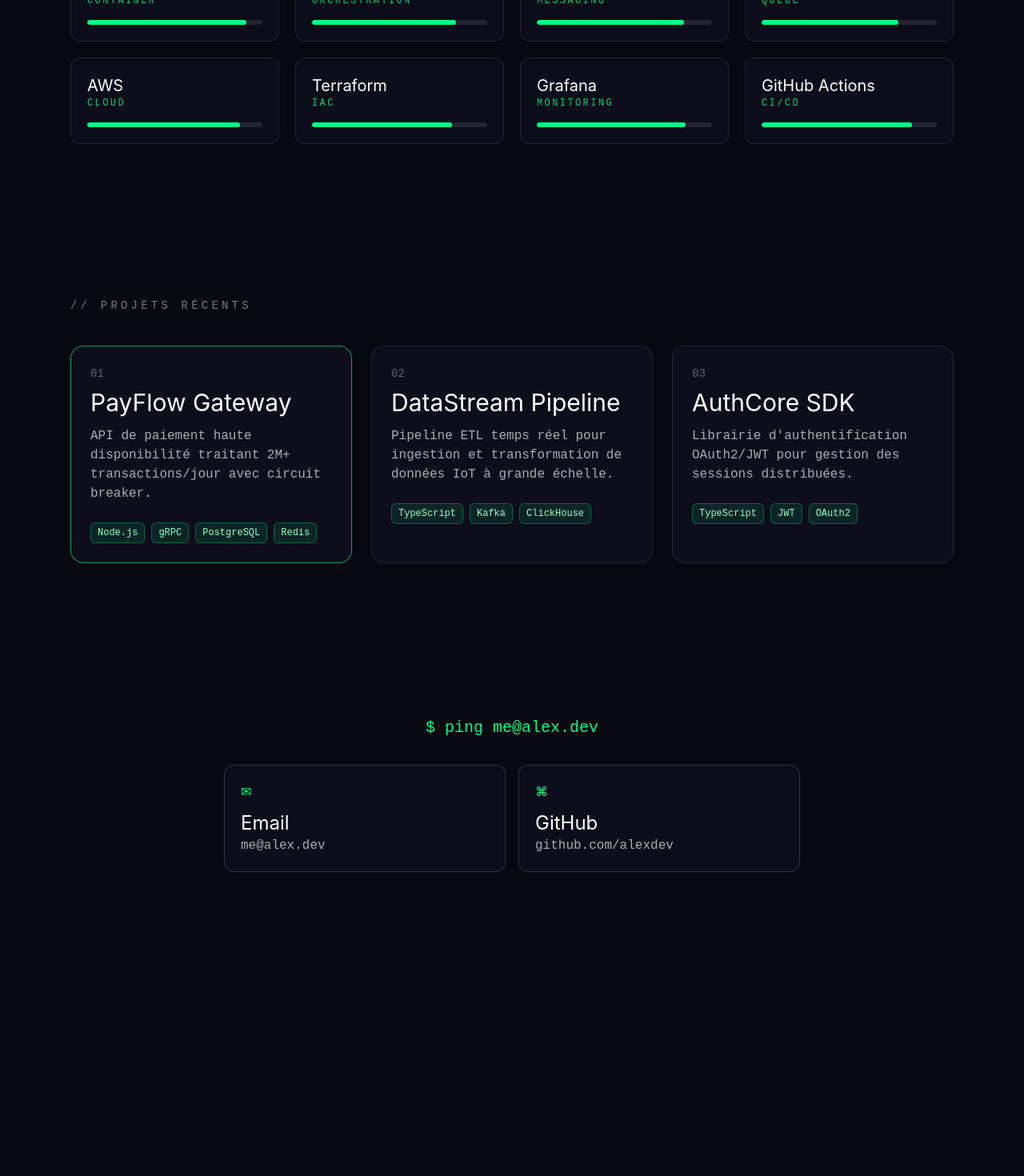
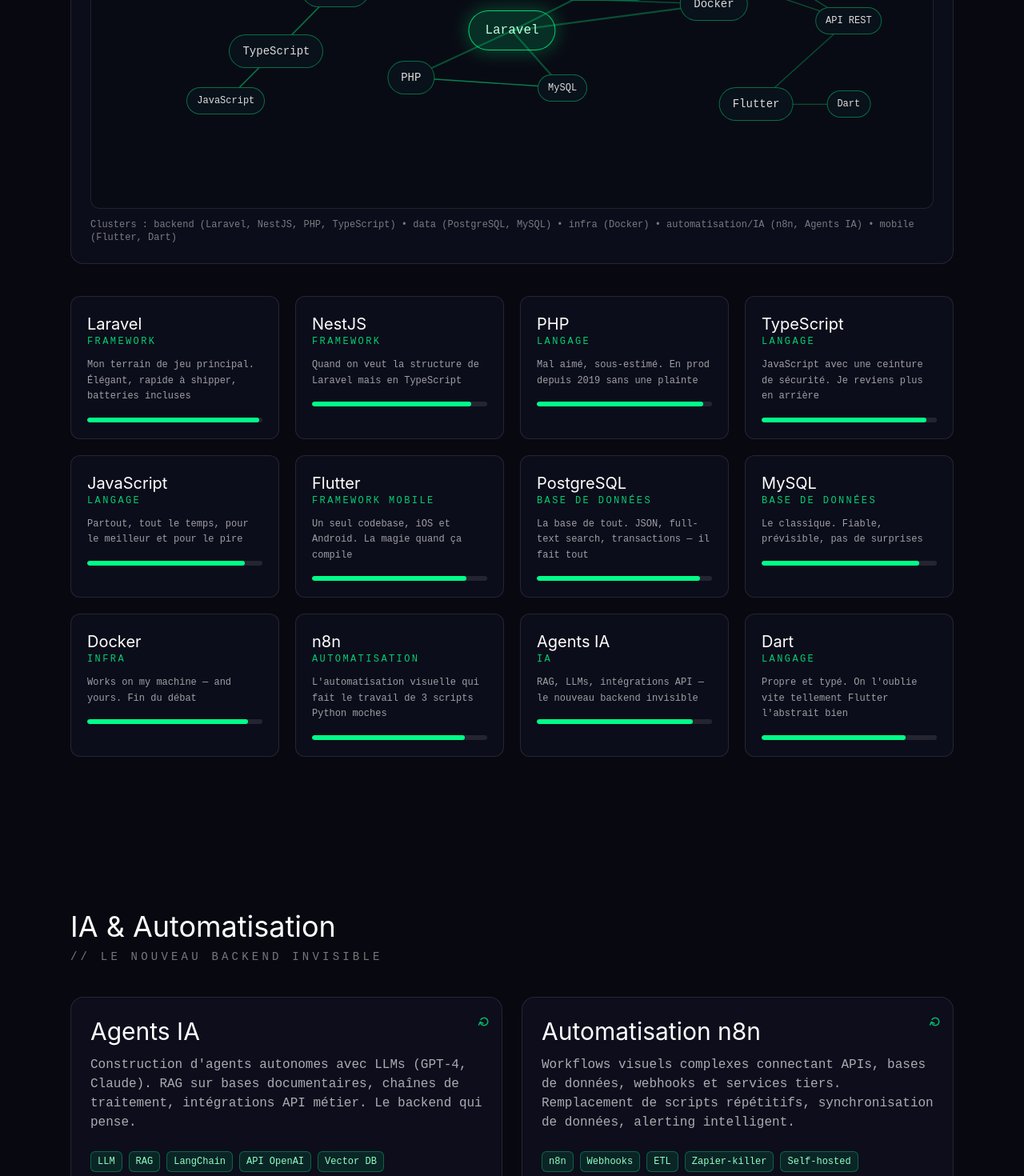
Before and after one commit to shikileliondor/Portfoliomorel, a Next.js app: page / in a window 1280 px wide. Shown: the part 1140-2610 px from the top of the page at 80% size. Before the commit the page ends 2326 px from the top, so only its background shows below. Built offline with nearby package versions, Linux system fonts and the light colour scheme.

Commit message:
Update portfolio content with new real stack and IA section

```diff
--- a/components/PortfolioPage.tsx
+++ b/components/PortfolioPage.tsx
@@ -5,50 +5,140 @@
 
 const ease: [number, number, number, number] = [0.16, 1, 0.3, 1];
 
+type NodeName =
+  | "Laravel"
+  | "NestJS"
+  | "PHP"
+  | "TypeScript"
+  | "JavaScript"
+  | "Flutter"
+  | "Dart"
+  | "PostgreSQL"
+  | "MySQL"
+  | "Docker"
+  | "n8n"
+  | "Agents IA"
+  | "API REST";
+
 const stackItems = [
-  { name: "Node.js", type: "Runtime", level: 95 },
-  { name: "TypeScript", type: "Langage", level: 92 },
-  { name: "PostgreSQL", type: "Base de données", level: 90 },
-  { name: "Redis", type: "Cache", level: 88 },
-  { name: "Docker", type: "Container", level: 91 },
-  { name: "Kubernetes", type: "Orchestration", level: 82 },
-  { name: "Kafka", type: "Messaging", level: 84 },
-  { name: "RabbitMQ", type: "Queue", level: 78 },
-  { name: "AWS", type: "Cloud", level: 87 },
-  { name: "Terraform", type: "IaC", level: 80 },
-  { name: "Grafana", type: "Monitoring", level: 85 },
-  { name: "GitHub Actions", type: "CI/CD", level: 86 },
+  { name: "Laravel", type: "Framework", level: 98, opinion: "Mon terrain de jeu principal. Élégant, rapide à shipper, batteries incluses" },
+  { name: "NestJS", type: "Framework", level: 91, opinion: "Quand on veut la structure de Laravel mais en TypeScript" },
+  { name: "PHP", type: "Langage", level: 95, opinion: "Mal aimé, sous-estimé. En prod depuis 2019 sans une plainte" },
+  { name: "TypeScript", type: "Langage", level: 94, opinion: "JavaScript avec une ceinture de sécurité. Je reviens plus en arrière" },
+  { name: "JavaScript", type: "Langage", level: 90, opinion: "Partout, tout le temps, pour le meilleur et pour le pire" },
+  { name: "Flutter", type: "Framework mobile", level: 88, opinion: "Un seul codebase, iOS et Android. La magie quand ça compile" },
+  {
+    name: "PostgreSQL",
+    type: "Base de données",
+    level: 93,
+    opinion: "La base de tout. JSON, full-text search, transactions — il fait tout",
+  },
+  { name: "MySQL", type: "Base de données", level: 90, opinion: "Le classique. Fiable, prévisible, pas de surprises" },
+  { name: "Docker", type: "Infra", level: 92, opinion: "Works on my machine — and yours. Fin du débat" },
+  {
+    name: "n8n",
+    type: "Automatisation",
+    level: 87,
+    opinion: "L'automatisation visuelle qui fait le travail de 3 scripts Python moches",
+  },
+  { name: "Agents IA", type: "IA", level: 89, opinion: "RAG, LLMs, intégrations API — le nouveau backend invisible" },
+  { name: "Dart", type: "Langage", level: 82, opinion: "Propre et typé. On l'oublie vite tellement Flutter l'abstrait bien" },
+] as const;
+
+const nodePositions: Record<
+  NodeName,
+  { x: number; y: number; size: "sm" | "md" | "lg"; cluster: string }
+> = {
+  Laravel: { x: 50, y: 47, size: "lg", cluster: "backend" },
+  NestJS: { x: 29, y: 35, size: "md", cluster: "backend" },
+  PHP: { x: 38, y: 61, size: "md", cluster: "backend" },
+  TypeScript: { x: 22, y: 53, size: "md", cluster: "backend" },
+  JavaScript: { x: 16, y: 68, size: "sm", cluster: "backend" },
+  Flutter: { x: 79, y: 69, size: "md", cluster: "mobile" },
+  Dart: { x: 90, y: 69, size: "sm", cluster: "mobile" },
+  PostgreSQL: { x: 61, y: 33, size: "md", cluster: "data" },
+  MySQL: { x: 56, y: 64, size: "sm", cluster: "data" },
+  Docker: { x: 74, y: 39, size: "md", cluster: "infra" },
+  n8n: { x: 74, y: 19, size: "sm", cluster: "ia" },
+  "Agents IA": { x: 56, y: 15, size: "sm", cluster: "ia" },
+  "API REST": { x: 90, y: 44, size: "sm", cluster: "api" },
+};
+
+const nodeLinks: Array<[NodeName, NodeName]> = [
+  ["Laravel", "PHP"],
+  ["Laravel", "PostgreSQL"],
+  ["Laravel", "MySQL"],
+  ["Laravel", "Docker"],
+  ["NestJS", "TypeScript"],
+  ["NestJS", "PostgreSQL"],
+  ["NestJS", "Docker"],
+  ["PHP", "MySQL"],
+  ["TypeScript", "JavaScript"],
+  ["JavaScript", "NestJS"],
+  ["Flutter", "Dart"],
+  ["Flutter", "API REST"],
+  ["PostgreSQL", "Docker"],
+  ["MySQL", "PHP"],
+  ["Docker", "PostgreSQL"],
+  ["n8n", "Docker"],
+  ["n8n", "Agents IA"],
+  ["n8n", "API REST"],
+  ["Agents IA", "NestJS"],
+  ["Agents IA", "API REST"],
 ];
 
-const projects = [
+const iaCards = [
   {
-    number: "01",
-    title: "PayFlow Gateway",
-    description: "API de paiement haute disponibilité traitant 2M+ transactions/jour avec circuit breaker.",
-    tags: ["Node.js", "gRPC", "PostgreSQL", "Redis"],
-    featured: true,
+    title: "Agents IA",
+    description:
+      "Construction d'agents autonomes avec LLMs (GPT-4, Claude). RAG sur bases documentaires, chaînes de traitement, intégrations API métier. Le backend qui pense.",
+    tags: ["LLM", "RAG", "LangChain", "API OpenAI", "Vector DB"],
   },
   {
-    number: "02",
-    title: "DataStream Pipeline",
-    description: "Pipeline ETL temps réel pour ingestion et transformation de données IoT à grande échelle.",
-    tags: ["TypeScript", "Kafka", "ClickHouse"],
-    featured: false,
+    title: "Automatisation n8n",
+    description:
+      "Workflows visuels complexes connectant APIs, bases de données, webhooks et services tiers. Remplacement de scripts répétitifs, synchronisation de données, alerting intelligent.",
+    tags: ["n8n", "Webhooks", "ETL", "Zapier-killer", "Self-hosted"],
   },
-  {
-    number: "03",
-    title: "AuthCore SDK",
-    description: "Librairie d'authentification OAuth2/JWT pour gestion des sessions distribuées.",
-    tags: ["TypeScript", "JWT", "OAuth2"],
-    featured: false,
-  },
-];
+] as const;
+
+const careerData = {
+  career: [
+    {
+      company: "AgenceDigital CI",
+      role: "Lead Backend Developer",
+      period: "2023 → aujourd'hui",
+      stack: ["Laravel", "NestJS", "PostgreSQL", "Docker", "n8n"],
+      shipped: "Plateforme SaaS multi-tenant avec automatisation complète des workflows métier via n8n",
+      war_story:
+        "Le client voulait que 47 tâches manuelles soient automatisées en 2 semaines. J'ai tout câblé en n8n + Laravel. Livré en 11 jours. Les 3 derniers jours j'ai pas vu la lumière du soleil.",
+    },
+    {
+      company: "FintechWest Africa",
+      role: "Backend Engineer",
+      period: "2021 → 2023",
+      stack: ["Laravel", "PHP", "MySQL", "PostgreSQL", "Docker"],
+      shipped: "API de transfert d'argent mobile gérant 500K transactions/mois",
+      war_story:
+        "Race condition sur les transactions en prod un samedi matin. De l'argent se créait littéralement de nulle part. ROLLBACK, hotfix, redeploy en 23 minutes. Le plus beau sprint de ma vie.",
+    },
+    {
+      company: "StartupMobile",
+      role: "Fullstack Developer",
+      period: "2019 → 2021",
+      stack: ["Flutter", "Dart", "Laravel", "MySQL"],
+      shipped: "App mobile Flutter + backend Laravel livrés en même temps pour 3000 utilisateurs J1",
+      war_story:
+        "Premier projet Flutter. L'app crashait sur Android 8 seulement. Impossible à reproduire en local. Debuggé à l'aveugle avec des logs pendant 2 jours. C'était un plugin de caméra vieux de 4 ans.",
+    },
+  ],
+} as const;
 
 const terminalLines = [
   'name: "Alex Morel"',
   'role: "Backend Developer"',
-  'stack: ["Node.js", "Docker", "Redis"]',
-  'focus: "APIs • Perf • Infra"',
+  'stack: ["Laravel", "NestJS", "Flutter"]',
+  'focus: "API • IA • Automatisation"',
   'status: "open to work"',
 ];
 
@@ -61,16 +151,17 @@
       ref={ref}
       initial={{ opacity: 0, y: 40 }}
       animate={inView ? { opacity: 1, y: 0 } : {}}
-      transition={{ duration: 0.6, delay: index * 0.06, ease }}
+      transition={{ duration: 0.6, delay: index * 0.05, ease }}
       className="rounded-xl border border-white/10 bg-[#0f1020]/70 p-5"
     >
       <p className="font-syne text-xl text-white">{item.name}</p>
       <p className="font-mono text-xs uppercase tracking-[0.2em] text-[#00ff88]/80">{item.type}</p>
+      <p className="mt-3 font-mono text-xs leading-relaxed text-white/60">{item.opinion}</p>
       <div className="mt-4 h-1.5 w-full overflow-hidden rounded-full bg-white/10">
         <motion.div
           initial={{ width: 0 }}
           animate={inView ? { width: `${item.level}%` } : {}}
-          transition={{ duration: 0.9, delay: 0.1 + index * 0.04, ease }}
+          transition={{ duration: 0.9, delay: 0.1 + index * 0.03, ease }}
           className="h-full rounded-full bg-[#00ff88]"
         />
       </div>
@@ -89,9 +180,11 @@
   const heroY = useTransform(scrollY, [0, 500], [0, 70]);
 
   const stackRef = useRef<HTMLDivElement | null>(null);
+  const iaRef = useRef<HTMLDivElement | null>(null);
   const projectsRef = useRef<HTMLDivElement | null>(null);
   const contactRef = useRef<HTMLDivElement | null>(null);
   const stackInView = useInView(stackRef, { once: true, margin: "-120px" });
+  const iaInView = useInView(iaRef, { once: true, margin: "-120px" });
   const projectInView = useInView(projectsRef, { once: true, margin: "-120px" });
   const contactInView = useInView(contactRef, { once: true, margin: "-80px" });
 
@@ -107,13 +200,11 @@
   }, []);
 
   useEffect(() => {
-    const timers = terminalLines.map((_, index) =>
-      window.setTimeout(() => setLineCount(index + 1), 350 + index * 500),
-    );
+    const timers = terminalLines.map((_, index) => window.setTimeout(() => setLineCount(index + 1), 350 + index * 500));
     return () => timers.forEach((t) => window.clearTimeout(t));
   }, []);
 
-  const badges = useMemo(() => ["Node.js", "Docker", "Redis", "Kafka", "PostgreSQL", "AWS"], []);
+  const badges = useMemo(() => ["Laravel", "NestJS", "PostgreSQL", "Docker", "n8n", "Flutter"], []);
 
   return (
     <main className="relative min-h-screen overflow-x-clip bg-[#080810] text-white selection:bg-[#00ff88] selection:text-[#040406]">
@@ -125,10 +216,7 @@
           <div className="h-10 w-10 rounded-full border border-white" />
         </div>
       </motion.div>
-      <div
-        className="pointer-events-none fixed z-[71] hidden h-1.5 w-1.5 -translate-x-1/2 -translate-y-1/2 rounded-full bg-[#00ff88] md:block"
-        style={{ left: mouse.x, top: mouse.y }}
-      />
+      <div className="pointer-events-none fixed z-[71] hidden h-1.5 w-1.5 -translate-x-1/2 -translate-y-1/2 rounded-full bg-[#00ff88] md:block" style={{ left: mouse.x, top: mouse.y }} />
 
       <motion.nav
         className={`fixed inset-x-0 top-0 z-50 border-b border-transparent transition ${
@@ -140,7 +228,8 @@
           <div className="hidden items-center gap-8 md:flex">
             {[
               ["Stack", "stack"],
-              ["Projets", "projets"],
+              ["IA", "ia"],
+              ["Parcours", "parcours"],
               ["Contact", "contact"],
             ].map(([label, id]) => (
               <a key={id} href={`#${id}`} className="group relative uppercase tracking-[0.2em] text-white/70">
@@ -158,7 +247,7 @@
       <section id="home" className="mx-auto grid min-h-screen max-w-6xl items-center gap-14 px-6 pb-24 pt-32 md:grid-cols-2">
         <motion.div style={{ y: heroY }}>
           <p className="mb-6 font-mono uppercase tracking-[0.3em] text-[#00ff88]/80">— Backend Engineer</p>
-          {(["APIs.", "Systèmes.", "Performance."] as const).map((word, i) => (
+          {(["APIs.", "Automatisation.", "IA."] as const).map((word, i) => (
             <motion.h1
               key={word}
               initial={{ opacity: 0, y: 60 }}
@@ -172,10 +261,10 @@
             </motion.h1>
           ))}
           <p className="mt-8 max-w-lg font-mono text-white/65">
-            Je construis des architectures backend robustes — microservices, pipelines de données et infra cloud.
+            Je construis des backends Laravel/NestJS, des apps Flutter et des workflows n8n pilotés par des agents IA.
           </p>
           <div className="mt-10 flex flex-wrap gap-4">
-            <a href="#projets" className="rounded-lg bg-[#00ff88] px-6 py-3 font-syne font-semibold text-[#041108]">Voir les projets</a>
+            <a href="#parcours" className="rounded-lg bg-[#00ff88] px-6 py-3 font-syne font-semibold text-[#041108]">Voir le parcours</a>
             <a href="#contact" className="rounded-lg border border-white/40 px-6 py-3 font-mono">$ curl /contact</a>
           </div>
         </motion.div>
@@ -207,11 +296,7 @@
             <span
               key={badge}
               className="absolute rounded-md border border-[#00ff88]/40 bg-[#0a0b14]/90 px-2 py-1 font-mono text-xs text-[#00ff88]"
-              style={{
-                animation: `float 4s ease-in-out ${i * 0.4}s infinite`,
-                left: `${i % 2 ? 78 : -8}%`,
-                top: `${10 + i * 13}%`,
-              }}
+              style={{ animation: `float 4s ease-in-out ${i * 0.4}s infinite`, left: `${i % 2 ? 78 : -8}%`, top: `${10 + i * 13}%` }}
             >
               {badge}
             </span>
@@ -228,6 +313,50 @@
         >
           {"// Stack"}
         </motion.h2>
+
+        <div className="mb-10 rounded-2xl border border-white/10 bg-[#0f1020]/70 p-4 md:p-6">
+          <div className="relative h-[420px] w-full overflow-hidden rounded-xl border border-white/10 bg-[#090b14]">
+            <svg className="absolute inset-0 h-full w-full">
+              {nodeLinks.map(([from, to], i) => {
+                const start = nodePositions[from];
+                const end = nodePositions[to];
+                return (
+                  <line
+                    key={`${from}-${to}-${i}`}
+                    x1={`${start.x}%`}
+                    y1={`${start.y}%`}
+                    x2={`${end.x}%`}
+                    y2={`${end.y}%`}
+                    stroke="rgba(0,255,136,0.28)"
+                    strokeWidth={from === "Laravel" || to === "Laravel" ? 2.2 : 1.4}
+                  />
+                );
+              })}
+            </svg>
+
+            {(Object.keys(nodePositions) as NodeName[]).map((node) => {
+              const config = nodePositions[node];
+              const sizeClass = config.size === "lg" ? "px-5 py-3 text-base" : config.size === "md" ? "px-4 py-2.5 text-sm" : "px-3 py-2 text-xs";
+              return (
+                <div
+                  key={node}
+                  className={`absolute -translate-x-1/2 -translate-y-1/2 rounded-full border font-mono ${sizeClass} ${
+                    node === "Laravel"
+                      ? "border-[#00ff88]/80 bg-[#00ff88]/15 text-[#baffdc] shadow-[0_0_25px_rgba(0,255,136,0.3)]"
+                      : "border-[#00ff88]/40 bg-[#09111a] text-white/85"
+                  }`}
+                  style={{ left: `${config.x}%`, top: `${config.y}%` }}
+                >
+                  {node}
+                </div>
+              );
+            })}
+          </div>
+          <p className="mt-3 font-mono text-xs text-white/45">
+            Clusters : backend (Laravel, NestJS, PHP, TypeScript) • data (PostgreSQL, MySQL) • infra (Docker) • automatisation/IA (n8n, Agents IA) • mobile (Flutter, Dart)
+          </p>
+        </div>
+
         <div className="grid gap-5 sm:grid-cols-2 lg:grid-cols-4">
           {stackItems.map((item, i) => (
             <StackCard key={item.name} item={item} index={i} />
@@ -235,31 +364,72 @@
         </div>
       </section>
 
-      <section id="projets" ref={projectsRef} className="mx-auto max-w-6xl px-6 py-24">
+      <section id="ia" ref={iaRef} className="mx-auto max-w-6xl px-6 py-24">
+        <motion.h2
+          initial={{ opacity: 0, y: 28 }}
+          animate={iaInView ? { opacity: 1, y: 0 } : {}}
+          transition={{ duration: 0.7, ease }}
+          className="font-syne text-4xl"
+        >
+          IA & Automatisation
+        </motion.h2>
+        <p className="mt-2 font-mono text-sm uppercase tracking-[0.3em] text-white/45">{"// le nouveau backend invisible"}</p>
+
+        <div className="mt-10 grid gap-6 md:grid-cols-2">
+          {iaCards.map((card, i) => (
+            <motion.article
+              key={card.title}
+              initial={{ opacity: 0, y: 36 }}
+              animate={iaInView ? { opacity: 1, y: 0 } : {}}
+              transition={{ duration: 0.75, delay: i * 0.1, ease }}
+              className="group relative rounded-2xl border border-white/10 bg-[#0f1020]/80 p-6 transition hover:-translate-y-1 hover:border-[#00ff88]/70 hover:shadow-[0_0_24px_rgba(0,255,136,0.2)]"
+            >
+              <motion.span
+                animate={{ rotate: 360 }}
+                transition={{ duration: 14, ease: "linear", repeat: Infinity }}
+                className="absolute right-4 top-4 text-lg text-[#00ff88]/70"
+              >
+                ⟳
+              </motion.span>
+              <h3 className="font-syne text-3xl">{card.title}</h3>
+              <p className="mt-3 font-mono text-white/65">{card.description}</p>
+              <div className="mt-6 flex flex-wrap gap-2">
+                {card.tags.map((tag) => (
+                  <span key={tag} className="rounded-md border border-[#00ff88]/30 bg-[#00ff88]/10 px-2 py-1 font-mono text-xs text-[#8fffc3]">
+                    {tag}
+                  </span>
+                ))}
+              </div>
+            </motion.article>
+          ))}
+        </div>
+      </section>
+
+      <section id="parcours" ref={projectsRef} className="mx-auto max-w-6xl px-6 py-24">
         <motion.h2
           initial={{ opacity: 0, y: 28 }}
           animate={projectInView ? { opacity: 1, y: 0 } : {}}
           transition={{ duration: 0.7, ease }}
           className="mb-10 font-mono text-sm uppercase tracking-[0.3em] text-white/45"
         >
-          {"// Projets récents"}
+          {"// Parcours"}
         </motion.h2>
         <div className="grid gap-6 md:grid-cols-3">
-          {projects.map((project, i) => (
+          {careerData.career.map((job, i) => (
             <motion.article
-              key={project.title}
+              key={job.company}
               initial={{ opacity: 0, y: 36 }}
               animate={projectInView ? { opacity: 1, y: 0 } : {}}
               transition={{ duration: 0.75, delay: i * 0.1, ease }}
-              className={`rounded-2xl border bg-[#0f1020]/80 p-6 transition hover:-translate-y-1 ${
-                project.featured ? "border-[#00ff88]/60" : "border-white/10"
-              }`}
+              className="rounded-2xl border border-white/10 bg-[#0f1020]/80 p-6 transition hover:-translate-y-1 hover:border-[#00ff88]/60"
             >
-              <p className="font-mono text-sm text-white/35">{project.number}</p>
-              <h3 className="mt-2 font-syne text-3xl">{project.title}</h3>
-              <p className="mt-3 font-mono text-white/65">{project.description}</p>
+              <p className="font-mono text-sm text-white/35">{job.period}</p>
+              <h3 className="mt-2 font-syne text-2xl">{job.company}</h3>
+              <p className="font-mono text-sm text-[#00ff88]">{job.role}</p>
+              <p className="mt-3 font-mono text-white/65">{job.shipped}</p>
+              <p className="mt-3 border-l-2 border-[#00ff88]/35 pl-3 font-mono text-xs text-white/55">{job.war_story}</p>
               <div className="mt-6 flex flex-wrap gap-2">
-                {project.tags.map((tag) => (
+                {job.stack.map((tag) => (
                   <span key={tag} className="rounded-md border border-[#00ff88]/30 bg-[#00ff88]/10 px-2 py-1 font-mono text-xs text-[#8fffc3]">
                     {tag}
                   </span>
```
